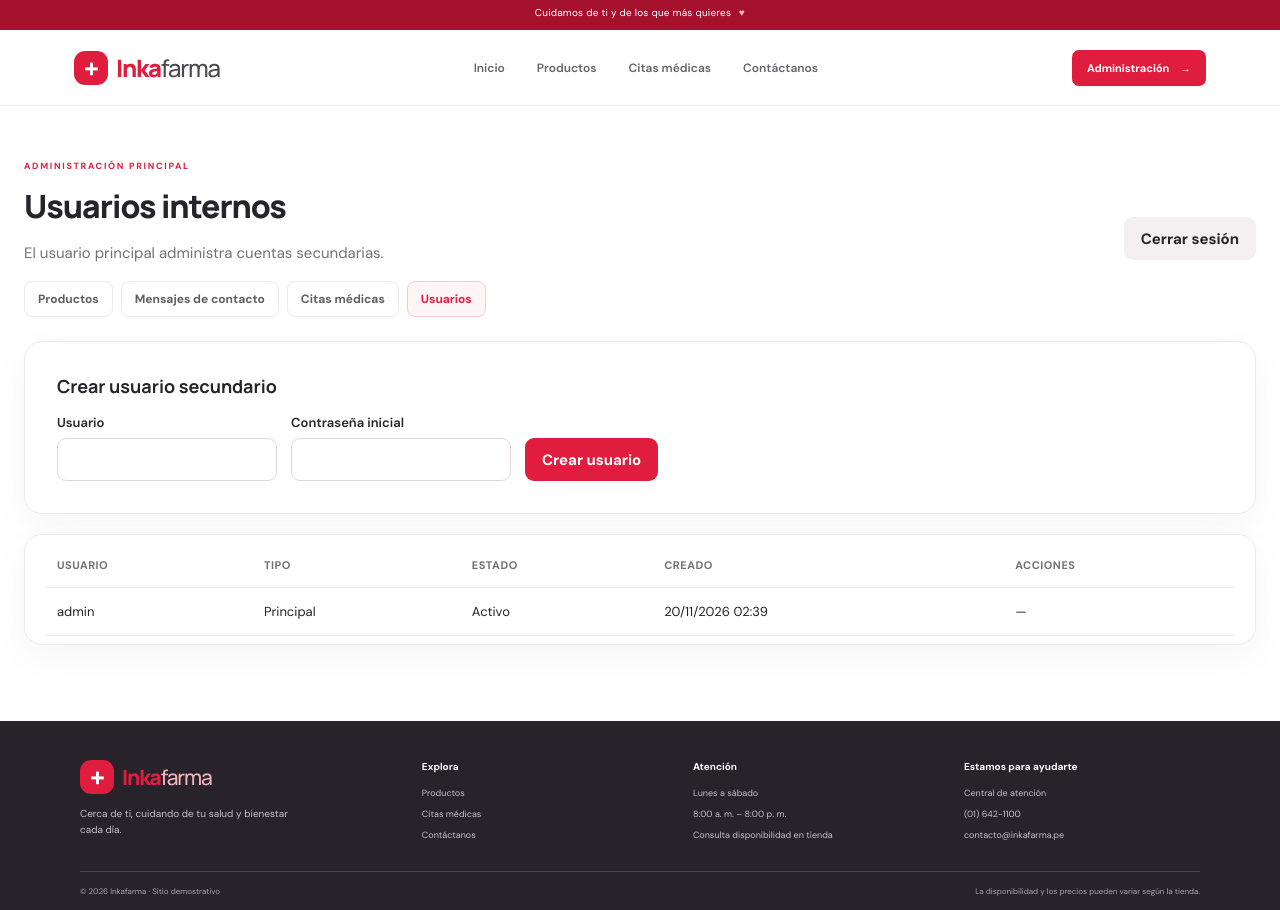
After one commit to dianaHuamani/Team09_ISW, a Flask app: page /admin/usuarios in a window 1280 px wide. The commit adds this page. Run offline with Flask 3, Linux system fonts and the light colour scheme; the visitor is signed in with stand-in values (Sample User, id 1).

Commit message:
feat(admin): edit submissions and manage secondary users

```diff
--- a/app/models/__init__.py
+++ b/app/models/__init__.py
@@ -1,6 +1,7 @@
 from app.models.appointment import Appointment
+from app.models.admin_user import AdminUser
 from app.models.category import Category
 from app.models.contact_message import ContactMessage
 from app.models.product import Product
 
-__all__ = ["Appointment", "Category", "ContactMessage", "Product"]
+__all__ = ["AdminUser", "Appointment", "Category", "ContactMessage", "Product"]
--- a/app/routes/main.py
+++ b/app/routes/main.py
@@ -1,26 +1,39 @@
-from datetime import date
+from datetime import date, datetime
 from decimal import Decimal, InvalidOperation
 import hmac
-import os
 import secrets
 
 from pathlib import Path
 
 from flask import Blueprint, current_app, flash, redirect, render_template, request, send_from_directory, session, url_for
+from werkzeug.security import check_password_hash, generate_password_hash
 
 from app.constants import APPOINTMENT_SERVICES
 from app.services.appointment_service import request_appointment
 from app.services.catalog_service import list_public_categories, list_public_products
 from app.services.contact_service import submit_contact_message
 from app.database import db
-from app.models import Appointment, Category, ContactMessage, Product
+from app.models import AdminUser, Appointment, Category, ContactMessage, Product
 
 bp = Blueprint("main", __name__)
 
 
 def admin_required():
-    if not session.get("admin_logged_in"):
+    user = db.session.get(AdminUser, session.get("admin_user_id"))
+    if not user or not user.active:
+        session.clear()
         return redirect(url_for("main.admin_login"))
+    return None
+
+
+def principal_required():
+    auth = admin_required()
+    if auth:
+        return auth
+    user = db.session.get(AdminUser, session.get("admin_user_id"))
+    if user.role != "primary":
+        flash("Solo el usuario principal puede administrar cuentas.", "error")
+        return redirect(url_for("main.admin_products"))
     return None
 
 
@@ -31,17 +44,18 @@ def valid_csrf():
 @bp.route("/admin", methods=["GET", "POST"])
 @bp.route("/admin/login", methods=["GET", "POST"])
 def admin_login():
-    if session.get("admin_logged_in"):
+    if session.get("admin_user_id"):
         return redirect(url_for("main.admin_products"))
     if request.method == "POST":
         if not valid_csrf():
             flash("La sesión del formulario venció. Intenta de nuevo.", "error")
         else:
-            username = os.getenv("ADMIN_USERNAME", "admin")
-            password = os.getenv("ADMIN_PASSWORD", "admin123")
-            if hmac.compare_digest(request.form.get("username", ""), username) and hmac.compare_digest(request.form.get("password", ""), password):
+            username = request.form.get("username", "").strip()
+            user = AdminUser.query.filter_by(username=username).first()
+            if user and user.active and check_password_hash(user.password_hash, request.form.get("password", "")):
                 session.clear()
-                session["admin_logged_in"] = True
+                session["admin_user_id"] = user.id
+                session["admin_role"] = user.role
                 session["csrf_token"] = secrets.token_urlsafe(32)
                 return redirect(url_for("main.admin_products"))
             flash("Usuario o contraseña incorrectos.", "error")
@@ -84,6 +98,149 @@ def admin_appointments():
         return auth
     appointments = Appointment.query.order_by(Appointment.created_at.desc()).all()
     return render_template("admin_appointments.html", appointments=appointments)
+
+
+@bp.route("/admin/usuarios", methods=["GET", "POST"])
+def admin_users():
+    auth = principal_required()
+    if auth:
+        return auth
+    if request.method == "POST":
+        if not valid_csrf():
+            flash("La sesión del formulario venció. Intenta de nuevo.", "error")
+        else:
+            username = request.form.get("username", "").strip()
+            password = request.form.get("password", "")
+            if not username or len(username) > 80 or not username.replace("_", "").replace("-", "").isalnum():
+                flash("El usuario debe tener hasta 80 caracteres y usar letras, números, guion o guion bajo.", "error")
+            elif len(password) < 8:
+                flash("La contraseña debe tener al menos 8 caracteres.", "error")
+            elif AdminUser.query.filter_by(username=username).first():
+                flash("Ese usuario ya existe.", "error")
+            else:
+                db.session.add(AdminUser(username=username, password_hash=generate_password_hash(password), role="secondary", active=True))
+                db.session.commit()
+                flash("Usuario secundario creado.", "success")
+                return redirect(url_for("main.admin_users"))
+    users = AdminUser.query.order_by(AdminUser.role, AdminUser.username).all()
+    return render_template("admin_users.html", users=users)
+
+
+@bp.route("/admin/usuarios/<int:user_id>/editar", methods=["GET", "POST"])
+def admin_user_edit(user_id):
+    auth = principal_required()
+    if auth:
+        return auth
+    user = db.get_or_404(AdminUser, user_id)
+    if user.role == "primary":
+        flash("La cuenta principal se configura con ADMIN_USERNAME y ADMIN_PASSWORD.", "error")
+        return redirect(url_for("main.admin_users"))
+    if request.method == "POST":
+        if not valid_csrf():
+            flash("La sesión del formulario venció. Intenta de nuevo.", "error")
+        else:
+            username = request.form.get("username", "").strip()
+            password = request.form.get("password", "")
+            duplicate = AdminUser.query.filter(AdminUser.username == username, AdminUser.id != user.id).first()
+            if not username or len(username) > 80 or duplicate:
+                flash("Escribe un usuario válido que no esté en uso.", "error")
+            elif password and len(password) < 8:
+                flash("La contraseña nueva debe tener al menos 8 caracteres.", "error")
+            else:
+                user.username = username
+                user.active = request.form.get("active") == "on"
+                if password:
+                    user.password_hash = generate_password_hash(password)
+                db.session.commit()
+                flash("Usuario secundario actualizado.", "success")
+                return redirect(url_for("main.admin_users"))
+    return render_template("admin_user_form.html", item=user)
+
+
+@bp.route("/admin/usuarios/<int:user_id>/eliminar", methods=["POST"])
+def admin_user_delete(user_id):
+    auth = principal_required()
+    if auth:
+        return auth
+    user = db.get_or_404(AdminUser, user_id)
+    if not valid_csrf():
+        flash("La sesión del formulario venció.", "error")
+    elif user.role == "primary":
+        flash("No se puede eliminar la cuenta principal.", "error")
+    else:
+        db.session.delete(user)
+        db.session.commit()
+        flash("Usuario secundario eliminado.", "success")
+    return redirect(url_for("main.admin_users"))
+
+
+@bp.route("/admin/contactos/<int:message_id>/editar", methods=["GET", "POST"])
+def admin_contact_edit(message_id):
+    auth = admin_required()
+    if auth:
+        return auth
+    message = db.get_or_404(ContactMessage, message_id)
+    if request.method == "POST":
+        if not valid_csrf():
+            flash("La sesión del formulario venció. Intenta de nuevo.", "error")
+        else:
+            name = request.form.get("name", "").strip()
+            email = request.form.get("email", "").strip()
+            phone = request.form.get("phone", "").strip()
+            subject = request.form.get("subject", "").strip()
+            body = request.form.get("message", "").strip()
+            status = request.form.get("status", "").strip()
+            from app.services.contact_service import EMAIL_PATTERN
+            if (not name or len(name) > 120 or not EMAIL_PATTERN.fullmatch(email) or len(email) > 160
+                    or len(phone) > 30 or not subject or len(subject) > 140
+                    or len(body) < 10 or len(body) > 4000 or status not in {"Pendiente", "Revisado", "Respondido"}):
+                flash("Revisa los datos: verifica el correo, los límites de caracteres y el estado.", "error")
+            else:
+                message.name, message.email, message.phone = name, email, phone or None
+                message.subject, message.message, message.status = subject, body, status
+                db.session.commit()
+                flash("Mensaje actualizado.", "success")
+                return redirect(url_for("main.admin_contacts"))
+    return render_template("admin_contact_form.html", item=message)
+
+
+@bp.route("/admin/citas/<int:appointment_id>/editar", methods=["GET", "POST"])
+def admin_appointment_edit(appointment_id):
+    auth = admin_required()
+    if auth:
+        return auth
+    appointment = db.get_or_404(Appointment, appointment_id)
+    if request.method == "POST":
+        if not valid_csrf():
+            flash("La sesión del formulario venció. Intenta de nuevo.", "error")
+        else:
+            patient_name = request.form.get("patient_name", "").strip()
+            phone = request.form.get("phone", "").strip()
+            service = request.form.get("service", "").strip()
+            professional = request.form.get("professional", "").strip()
+            status = request.form.get("status", "").strip()
+            notes = request.form.get("notes", "").strip()
+            try:
+                appointment_at = datetime.fromisoformat(request.form.get("appointment_at", ""))
+            except ValueError:
+                appointment_at = None
+            if (not patient_name or len(patient_name) > 140 or not phone or len(phone) > 30
+                    or service not in APPOINTMENT_SERVICES or not appointment_at
+                    or not professional or len(professional) > 100 or not status or len(status) > 20
+                    or len(notes) > 300):
+                flash("Revisa los datos de la cita y sus límites de caracteres.", "error")
+            else:
+                appointment.patient_name = patient_name
+                appointment.phone = phone
+                appointment.service = service
+                appointment.professional = professional
+                appointment.appointment_at = appointment_at
+                appointment.status = status
+                appointment.notes = notes or None
+                db.session.commit()
+                flash("Solicitud de cita actualizada.", "success")
+                return redirect(url_for("main.admin_appointments"))
+    return render_template("admin_appointment_form.html", item=appointment, services=APPOINTMENT_SERVICES)
 
 
 def product_form(product=None):
--- a/app/static/css/styles.css
+++ b/app/static/css/styles.css
@@ -44,6 +44,14 @@
 .admin-tabs a { padding: 9px 13px; border: 1px solid var(--line); border-radius: 8px; color: #625d63; font-size: 12px; font-weight: 700; }
 .admin-tabs a:hover, .admin-tabs a.active { border-color: #f0cbd2; background: #fff5f6; color: var(--red); }
 .message-cell { min-width: 260px; max-width: 440px; white-space: normal; line-height: 1.5; }
+.inline-user-form { display: flex; flex-wrap: wrap; align-items: end; gap: 14px; }
+.inline-user-form label { display: grid; gap: 7px; min-width: 220px; font-size: 13px; font-weight: 600; }
+.inline-user-form input { min-height: 43px; border: 1px solid #ded8db; border-radius: 9px; padding: 9px 12px; }
+.user-create { margin-bottom: 20px; }
+.user-create h2 { margin: 0 0 16px; font: 700 18px Manrope, sans-serif; }
+.form-help { display: block; color: var(--muted); font-size: 12px; font-weight: 400; }
+.checkbox-label { display: flex !important; grid-template-columns: auto 1fr !important; align-items: center; }
+.checkbox-label input { width: 18px; min-height: 18px; }
 .product-form { grid-template-columns: 1fr 1fr; }
 .product-form .form-actions { grid-column: 1 / -1; margin-top: 5px; }
 @media (max-width: 700px) { .admin-heading { align-items: flex-start; flex-direction: column; } .admin-actions { flex-wrap: wrap; } .admin-card { padding: 23px; } .product-form { grid-template-columns: 1fr; } .product-form .form-actions { grid-column: auto; } }
--- a/app/templates/admin_appointments.html
+++ b/app/templates/admin_appointments.html
@@ -1,9 +1,9 @@
 {% extends 'base.html' %}
 {% block title %}Solicitudes de citas{% endblock %}
 {% block content %}
-<section class="admin-shell admin-wide"><div class="admin-heading"><div><span class="eyebrow">Área interna</span><h1>Solicitudes de citas</h1><p>Solicitudes enviadas desde el formulario público.</p><nav class="admin-tabs"><a href="{{ url_for('main.admin_products') }}">Productos</a><a href="{{ url_for('main.admin_contacts') }}">Mensajes de contacto</a><a class="active" href="{{ url_for('main.admin_appointments') }}">Citas médicas</a></nav></div>
+<section class="admin-shell admin-wide"><div class="admin-heading"><div><span class="eyebrow">Área interna</span><h1>Solicitudes de citas</h1><p>Solicitudes enviadas desde el formulario público.</p><nav class="admin-tabs"><a href="{{ url_for('main.admin_products') }}">Productos</a><a href="{{ url_for('main.admin_contacts') }}">Mensajes de contacto</a><a class="active" href="{{ url_for('main.admin_appointments') }}">Citas médicas</a>{% if session.get('admin_role') == 'primary' %}<a href="{{ url_for('main.admin_users') }}">Usuarios</a>{% endif %}</nav></div>
   <form method="post" action="{{ url_for('main.admin_logout') }}"><input type="hidden" name="csrf_token" value="{{ session.get('csrf_token', '') }}"><button class="admin-button secondary" type="submit">Cerrar sesión</button></form></div>
-<div class="admin-card table-wrap"><table class="admin-table"><thead><tr><th>Solicitud recibida</th><th>Paciente</th><th>Teléfono</th><th>Servicio</th><th>Horario preferido</th><th>Profesional</th><th>Estado</th><th>Notas</th></tr></thead><tbody>
-{% for item in appointments %}<tr><td>{{ item.created_at.strftime('%d/%m/%Y %H:%M') }}</td><td>{{ item.patient_name }}</td><td><a href="tel:{{ item.phone }}">{{ item.phone }}</a></td><td>{{ item.service }}</td><td>{{ item.appointment_at.strftime('%d/%m/%Y %H:%M') }}</td><td>{{ item.professional }}</td><td>{{ item.status }}</td><td>{{ item.notes or '—' }}</td></tr>{% else %}<tr><td colspan="8" class="empty-state">Aún no se han recibido solicitudes de citas.</td></tr>{% endfor %}
+<div class="admin-card table-wrap"><table class="admin-table"><thead><tr><th>Solicitud recibida</th><th>Paciente</th><th>Teléfono</th><th>Servicio</th><th>Horario preferido</th><th>Profesional</th><th>Estado</th><th>Notas</th><th>Acciones</th></tr></thead><tbody>
+{% for item in appointments %}<tr><td>{{ item.created_at.strftime('%d/%m/%Y %H:%M') }}</td><td>{{ item.patient_name }}</td><td><a href="tel:{{ item.phone }}">{{ item.phone }}</a></td><td>{{ item.service }}</td><td>{{ item.appointment_at.strftime('%d/%m/%Y %H:%M') }}</td><td>{{ item.professional }}</td><td>{{ item.status }}</td><td>{{ item.notes or '—' }}</td><td><a href="{{ url_for('main.admin_appointment_edit', appointment_id=item.id) }}">Editar</a></td></tr>{% else %}<tr><td colspan="9" class="empty-state">Aún no se han recibido solicitudes de citas.</td></tr>{% endfor %}
 </tbody></table></div><p class="admin-note">Las solicitudes requieren confirmación de disponibilidad con el paciente.</p></section>
 {% endblock %}
--- a/app/templates/admin_contacts.html
+++ b/app/templates/admin_contacts.html
@@ -1,9 +1,9 @@
 {% extends 'base.html' %}
 {% block title %}Mensajes de contacto{% endblock %}
 {% block content %}
-<section class="admin-shell admin-wide"><div class="admin-heading"><div><span class="eyebrow">Área interna</span><h1>Mensajes de contacto</h1><p>Mensajes enviados desde el formulario público.</p><nav class="admin-tabs"><a href="{{ url_for('main.admin_products') }}">Productos</a><a class="active" href="{{ url_for('main.admin_contacts') }}">Mensajes de contacto</a><a href="{{ url_for('main.admin_appointments') }}">Citas médicas</a></nav></div>
+<section class="admin-shell admin-wide"><div class="admin-heading"><div><span class="eyebrow">Área interna</span><h1>Mensajes de contacto</h1><p>Mensajes enviados desde el formulario público.</p><nav class="admin-tabs"><a href="{{ url_for('main.admin_products') }}">Productos</a><a class="active" href="{{ url_for('main.admin_contacts') }}">Mensajes de contacto</a><a href="{{ url_for('main.admin_appointments') }}">Citas médicas</a>{% if session.get('admin_role') == 'primary' %}<a href="{{ url_for('main.admin_users') }}">Usuarios</a>{% endif %}</nav></div>
   <form method="post" action="{{ url_for('main.admin_logout') }}"><input type="hidden" name="csrf_token" value="{{ session.get('csrf_token', '') }}"><button class="admin-button secondary" type="submit">Cerrar sesión</button></form></div>
-<div class="admin-card table-wrap"><table class="admin-table"><thead><tr><th>Recibido</th><th>Nombre</th><th>Correo</th><th>Teléfono</th><th>Asunto</th><th>Mensaje</th><th>Estado</th></tr></thead><tbody>
-{% for item in messages %}<tr><td>{{ item.created_at.strftime('%d/%m/%Y %H:%M') }}</td><td>{{ item.name }}</td><td><a href="mailto:{{ item.email }}">{{ item.email }}</a></td><td>{{ item.phone or '—' }}</td><td>{{ item.subject }}</td><td class="message-cell">{{ item.message }}</td><td>{{ item.status }}</td></tr>{% else %}<tr><td colspan="7" class="empty-state">Aún no se han recibido mensajes.</td></tr>{% endfor %}
+<div class="admin-card table-wrap"><table class="admin-table"><thead><tr><th>Recibido</th><th>Nombre</th><th>Correo</th><th>Teléfono</th><th>Asunto</th><th>Mensaje</th><th>Estado</th><th>Acciones</th></tr></thead><tbody>
+{% for item in messages %}<tr><td>{{ item.created_at.strftime('%d/%m/%Y %H:%M') }}</td><td>{{ item.name }}</td><td><a href="mailto:{{ item.email }}">{{ item.email }}</a></td><td>{{ item.phone or '—' }}</td><td>{{ item.subject }}</td><td class="message-cell">{{ item.message }}</td><td>{{ item.status }}</td><td><a href="{{ url_for('main.admin_contact_edit', message_id=item.id) }}">Editar</a></td></tr>{% else %}<tr><td colspan="8" class="empty-state">Aún no se han recibido mensajes.</td></tr>{% endfor %}
 </tbody></table></div></section>
 {% endblock %}
--- a/app/templates/admin_products.html
+++ b/app/templates/admin_products.html
@@ -1,7 +1,7 @@
 {% extends 'base.html' %}
 {% block title %}Administrar productos{% endblock %}
 {% block content %}
-<section class="admin-shell admin-wide"><div class="admin-heading"><div><span class="eyebrow">Área interna</span><h1>Productos</h1><p>Administra los productos y su categoría asociada.</p><nav class="admin-tabs"><a class="active" href="{{ url_for('main.admin_products') }}">Productos</a><a href="{{ url_for('main.admin_contacts') }}">Mensajes de contacto</a><a href="{{ url_for('main.admin_appointments') }}">Citas médicas</a></nav></div>
+<section class="admin-shell admin-wide"><div class="admin-heading"><div><span class="eyebrow">Área interna</span><h1>Productos</h1><p>Administra los productos y su categoría asociada.</p><nav class="admin-tabs"><a class="active" href="{{ url_for('main.admin_products') }}">Productos</a><a href="{{ url_for('main.admin_contacts') }}">Mensajes de contacto</a><a href="{{ url_for('main.admin_appointments') }}">Citas médicas</a>{% if session.get('admin_role') == 'primary' %}<a href="{{ url_for('main.admin_users') }}">Usuarios</a>{% endif %}</nav></div>
   <div class="admin-actions"><a class="admin-button" href="{{ url_for('main.admin_product_create') }}">＋ Nuevo producto</a><form method="post" action="{{ url_for('main.admin_logout') }}"><input type="hidden" name="csrf_token" value="{{ session.get('csrf_token', '') }}"><button class="admin-button secondary" type="submit">Cerrar sesión</button></form></div>
 </div>
 <div class="admin-card table-wrap"><table class="admin-table"><thead><tr><th>Código</th><th>Producto</th><th>Categoría</th><th>Presentación</th><th>Stock</th><th>Precio</th><th>Vencimiento</th><th>Acciones</th></tr></thead><tbody>
--- /dev/null
+++ b/app/templates/admin_user_form.html
@@ -0,0 +1,5 @@
+{% extends 'base.html' %}
+{% block title %}Editar usuario{% endblock %}
+{% block content %}
+<section class="admin-shell"><div class="admin-card"><span class="eyebrow">Administración principal</span><h1>Editar usuario secundario</h1><form method="post" class="admin-form"><input type="hidden" name="csrf_token" value="{{ session.get('csrf_token', '') }}"><label>Usuario<input name="username" maxlength="80" required value="{{ request.form.get('username', item.username) }}"></label><label>Nueva contraseña<input type="password" name="password" minlength="8" autocomplete="new-password"><span class="form-help">Déjala vacía para conservar la actual.</span></label><label class="checkbox-label"><input type="checkbox" name="active" {% if request.method == 'POST' and request.form.get('active') or request.method == 'GET' and item.active %}checked{% endif %}> Cuenta activa</label><div class="form-actions"><button class="admin-button" type="submit">Guardar cambios</button><a class="admin-button secondary" href="{{ url_for('main.admin_users') }}">Cancelar</a></div></form></div></section>
+{% endblock %}
--- /dev/null
+++ b/app/templates/admin_users.html
@@ -0,0 +1,7 @@
+{% extends 'base.html' %}
+{% block title %}Usuarios internos{% endblock %}
+{% block content %}
+<section class="admin-shell admin-wide"><div class="admin-heading"><div><span class="eyebrow">Administración principal</span><h1>Usuarios internos</h1><p>El usuario principal administra cuentas secundarias.</p><nav class="admin-tabs"><a href="{{ url_for('main.admin_products') }}">Productos</a><a href="{{ url_for('main.admin_contacts') }}">Mensajes de contacto</a><a href="{{ url_for('main.admin_appointments') }}">Citas médicas</a><a class="active" href="{{ url_for('main.admin_users') }}">Usuarios</a></nav></div><form method="post" action="{{ url_for('main.admin_logout') }}"><input type="hidden" name="csrf_token" value="{{ session.get('csrf_token', '') }}"><button class="admin-button secondary" type="submit">Cerrar sesión</button></form></div>
+<div class="admin-card user-create"><h2>Crear usuario secundario</h2><form method="post" class="inline-user-form"><input type="hidden" name="csrf_token" value="{{ session.get('csrf_token', '') }}"><label>Usuario<input name="username" maxlength="80" required></label><label>Contraseña inicial<input type="password" name="password" minlength="8" required></label><button class="admin-button" type="submit">Crear usuario</button></form></div>
+<div class="admin-card table-wrap"><table class="admin-table"><thead><tr><th>Usuario</th><th>Tipo</th><th>Estado</th><th>Creado</th><th>Acciones</th></tr></thead><tbody>{% for item in users %}<tr><td>{{ item.username }}</td><td>{{ 'Principal' if item.role == 'primary' else 'Secundario' }}</td><td>{{ 'Activo' if item.active else 'Desactivado' }}</td><td>{{ item.created_at.strftime('%d/%m/%Y %H:%M') }}</td><td>{% if item.role == 'secondary' %}<div class="row-actions"><a href="{{ url_for('main.admin_user_edit', user_id=item.id) }}">Editar</a><form method="post" action="{{ url_for('main.admin_user_delete', user_id=item.id) }}" onsubmit="return confirm('¿Eliminar este usuario?')"><input type="hidden" name="csrf_token" value="{{ session.get('csrf_token', '') }}"><button class="text-danger" type="submit">Eliminar</button></form></div>{% else %}—{% endif %}</td></tr>{% endfor %}</tbody></table></div></section>
+{% endblock %}
--- a/app/templates/base.html
+++ b/app/templates/base.html
@@ -15,7 +15,7 @@
   <a class="brand" href="{{ url_for('main.dashboard') }}"><span class="brand-mark">+</span><span>Inka<span>farma</span></span></a>
   <button class="menu-toggle" id="menuToggle" aria-label="Abrir navegación">☰</button>
   <nav id="mainNav"><a class="{% if request.endpoint == 'main.dashboard' %}active{% endif %}" href="{{ url_for('main.dashboard') }}">Inicio</a><a class="{% if request.endpoint == 'main.inventory' %}active{% endif %}" href="{{ url_for('main.inventory') }}">Productos</a><a class="{% if request.endpoint == 'main.appointments' %}active{% endif %}" href="{{ url_for('main.appointments') }}">Citas médicas</a><a class="{% if request.endpoint == 'main.contacts' %}active{% endif %}" href="{{ url_for('main.contacts') }}">Contáctanos</a></nav>
-  <a class="header-cta" href="{{ url_for('main.admin_products') if session.get('admin_logged_in') else url_for('main.admin_login') }}">{{ 'Administración' if session.get('admin_logged_in') else 'Iniciar sesión' }} <span>→</span></a>
+  <a class="header-cta" href="{{ url_for('main.admin_products') if session.get('admin_user_id') else url_for('main.admin_login') }}">{{ 'Administración' if session.get('admin_user_id') else 'Iniciar sesión' }} <span>→</span></a>
 </div></header>
 <main>
   {% with notices = get_flashed_messages(with_categories=true) %}{% if notices %}<div class="flash-stack">{% for category, message in notices %}<div class="flash {{ category }}">{{ message }}<button type="button" class="flash-close" aria-label="Cerrar">×</button></div>{% endfor %}</div>{% endif %}{% endwith %}
```
Also changed, not shown: app/__init__.py (+17 -0 lines), app/models/admin_user.py (added, +14 -0 lines), app/templates/admin_appointment_form.html (added, +9 -0 lines), app/templates/admin_contact_form.html (added, +8 -0 lines), schema.sql (+11 -0 lines), README.md.
